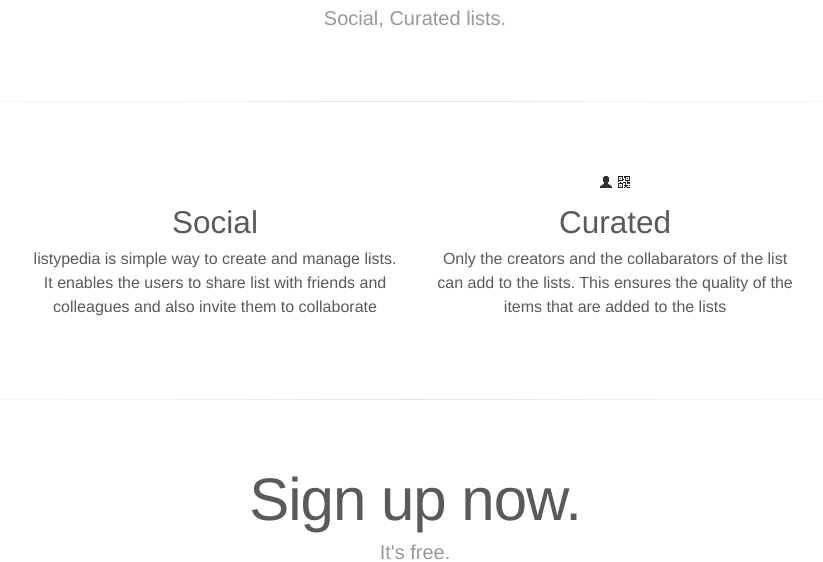
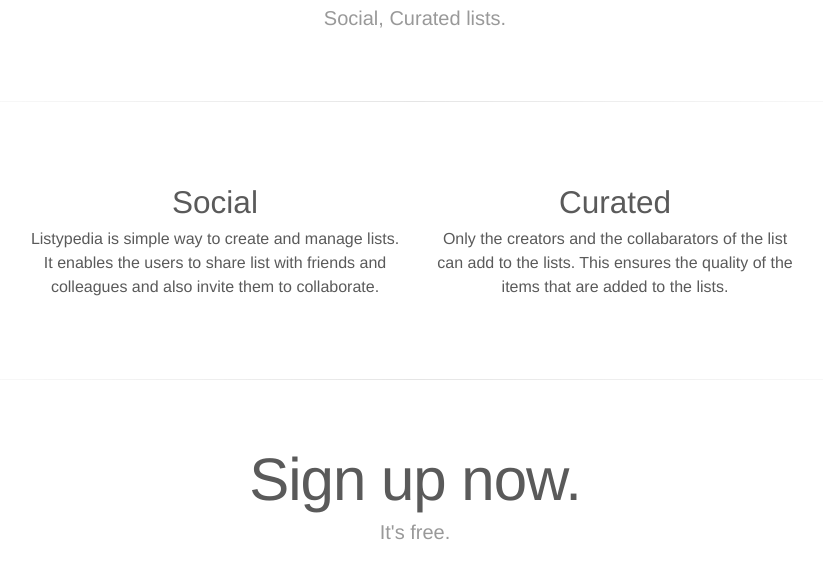
Before and after one commit to jogi/listypedia, a Django app: page / in a window 1280 px wide. Shown: the part 194-756 px from the top of the page, without its empty margins (225-1048 px from the left). Run offline with Django 3.2, Linux system fonts and the light colour scheme; parts of the project's set-up code (start-up, migrations or seed data) failed here and were passed over; some libraries are stand-ins or nearby versions.

Commit message:
small home page ui fixes

```diff
--- a/templates/index.html
+++ b/templates/index.html
@@ -7,18 +7,12 @@
     <hr class="soften">
     <div class="row-fluid">
         <div class="span4 offset2">
-            <div class="about-image">
-                <i class="icon-group"></i>&nbsp;<i class="icon-money"></i>
-            </div>
             <h2>Social</h2>
-            <p>listypedia is simple way to create and manage lists. It enables the users to share list with friends and colleagues and also invite them to collaborate</p>
+            <p>Listypedia is simple way to create and manage lists. It enables the users to share list with friends and colleagues and also invite them to collaborate.</p>
         </div>
         <div class="span4">
-            <div class="about-image">
-                <i class="icon-user"></i>&nbsp;<i class="icon-qrcode"></i>
-            </div>
             <h2>Curated</h2>
-            <p>Only the creators and the collabarators of the list can add to the lists. This ensures the quality of the items that are added to the lists</p>
+            <p>Only the creators and the collabarators of the list can add to the lists. This ensures the quality of the items that are added to the lists.</p>
         </div>
     </div>
 
```
